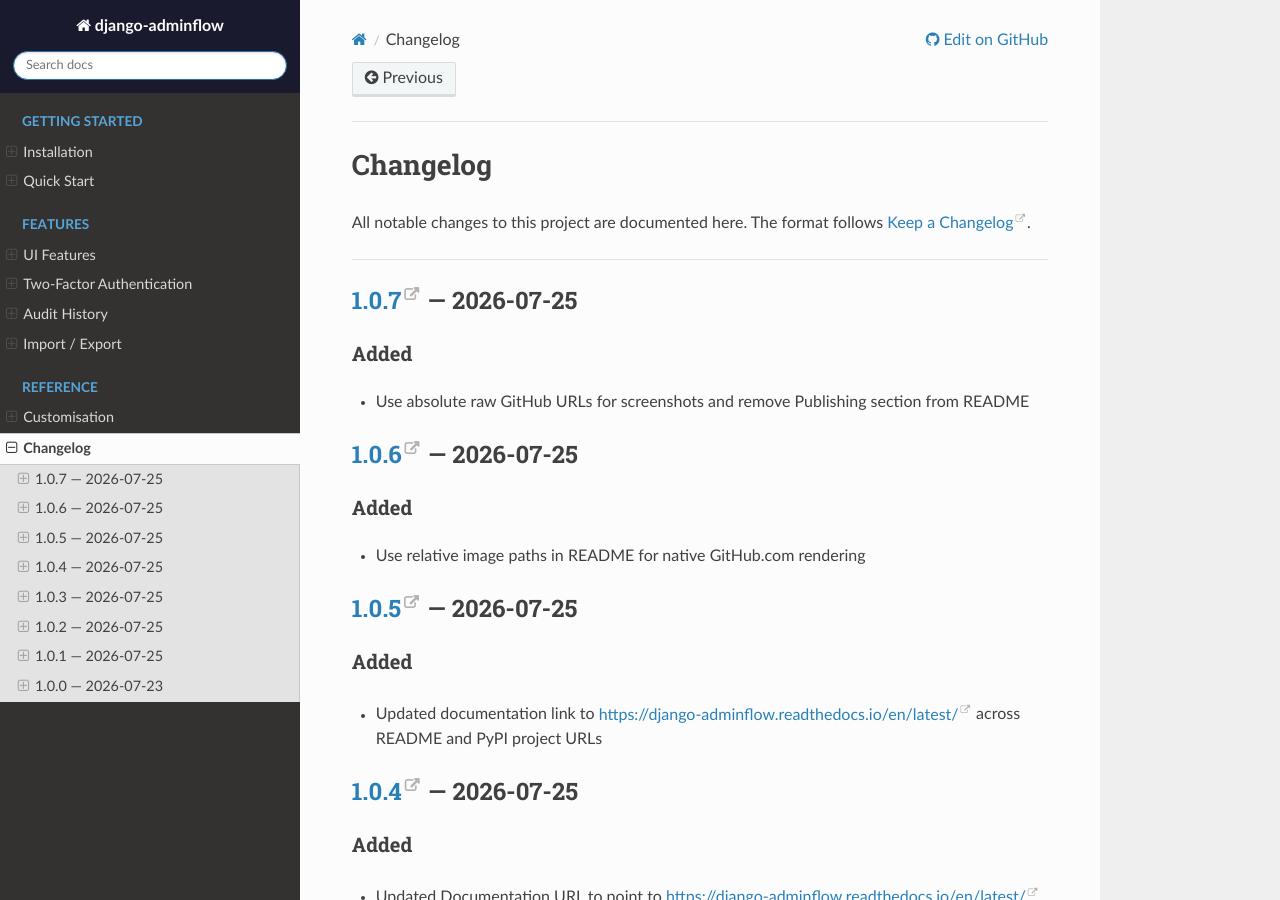
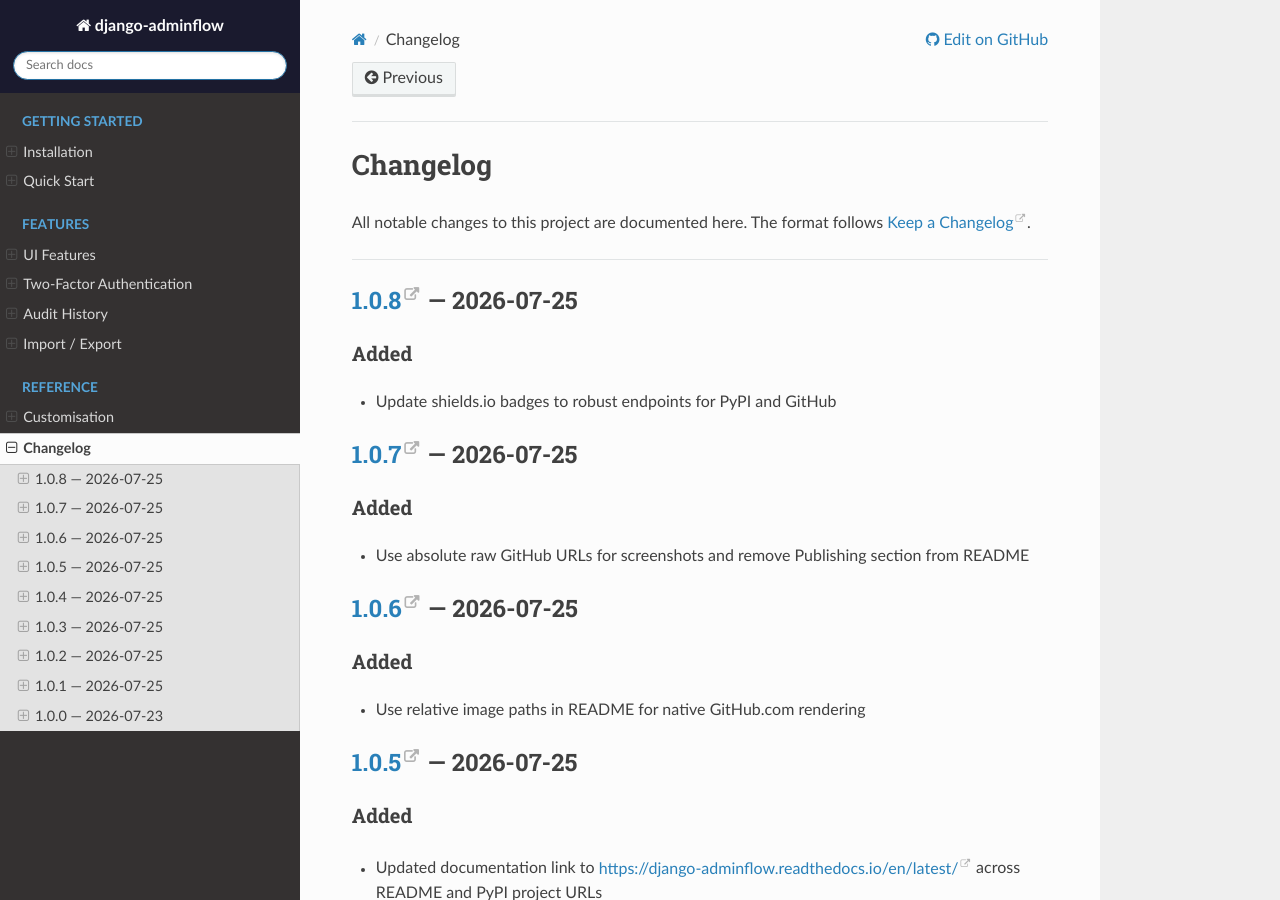
Before and after one commit to ramos208/Django-AdminFlow., a Sphinx documentation site: the page built from docs/changelog.rst, in a window 1280 px wide and 900 px high. Built offline with Sphinx 7.4.7 and the Read the Docs theme 3.1.0, drawn with Linux system fonts in a browser that asks for light colours.

Commit message:
v1.0.8 — Update Shields badges

```diff
--- a/docs/changelog.rst
+++ b/docs/changelog.rst
@@ -5,6 +5,16 @@ All notable changes to this project are documented here.
 The format follows `Keep a Changelog <https://keepachangelog.com/>`_.
 
 ----
+
+`1.0.8`_ — 2026-07-25
+----------------------
+
+Added
+~~~~~
+
+* Update shields.io badges to robust endpoints for PyPI and GitHub
+
+.. _`1.0.8`: https://github.com/ramos208/Django-AdminFlow./releases/tag/v1.0.8
 
 `1.0.7`_ — 2026-07-25
 ----------------------
--- a/pyproject.toml
+++ b/pyproject.toml
@@ -4,7 +4,7 @@ build-backend = "setuptools.build_meta"
 
 [project]
 name = "django-adminflow"
-version = "1.0.7"
+version = "1.0.8"
 description = "A premium, modern SaaS design system for the Django Admin interface with built-in 2FA, history tracking, and import/export"
 readme = "README.md"
 license = { text = "MIT" }
```
Also changed, not shown: CHANGELOG.md (+5 -0 lines), README.md (+3 -3 lines), 1 other file.
